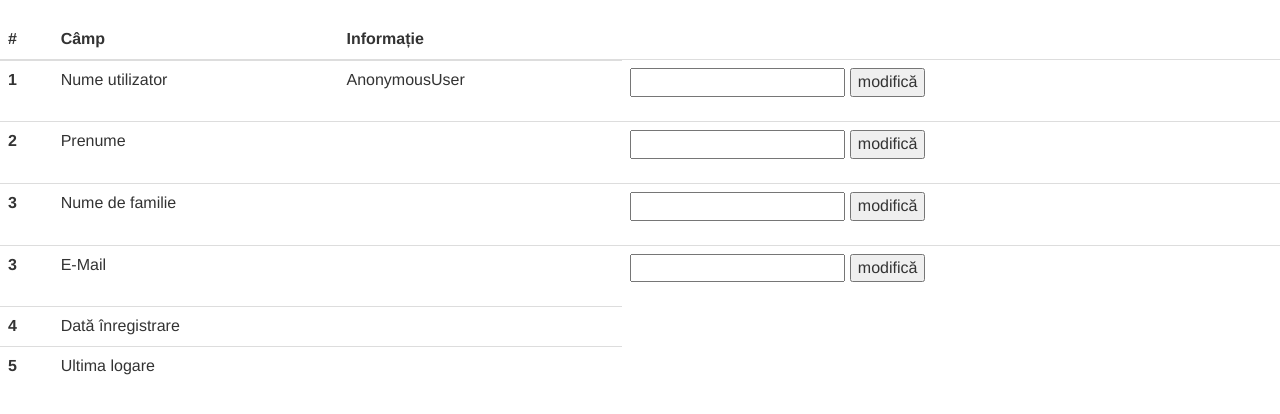
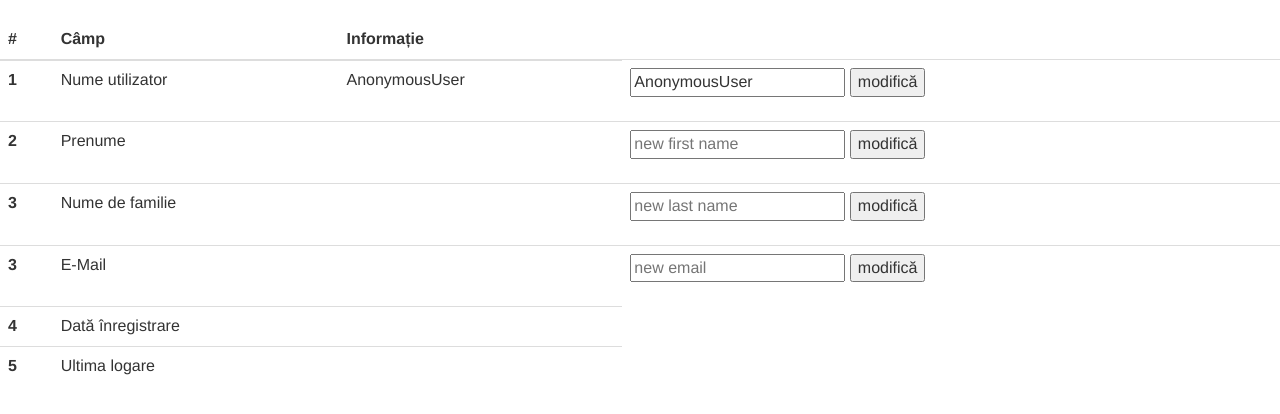
Before and after one commit to Tudor2208/Cinema, a Django app: template cinemaproject/cinema/templates/cinema/Profile.html in a window 1280 px wide. Shown: the part 235-649 px from the top of the page. Run offline with Django 3.2, Linux system fonts and the light colour scheme; the template is opened without the code that fills it, so the values that code supplies are empty; some libraries are stand-ins or nearby versions.

Commit message:
profile template modified

```diff
--- a/cinemaproject/cinema/templates/cinema/Profile.html
+++ b/cinemaproject/cinema/templates/cinema/Profile.html
@@ -59,7 +59,7 @@
                 <td>
                     <form method="POST" action="">
                       {%csrf_token%}
-                      <input type="text" name="username">
+                      <input type="text" name="username" placeholder = "new username" value = {{user}}>
                       <input type="submit" name="submit" value ="modifică">
                     </form>
                 </td>
@@ -73,7 +73,7 @@
                 <td>
                   <form method="POST" action="">
                     {%csrf_token%}
-                    <input type="text" name="firstname">
+                    <input type="text" name="firstname" placeholder = "new first name">
                     <input type="submit" name="submit" value ="modifică">
                   </form>
               </td>
@@ -86,7 +86,7 @@
                 <td>
                   <form method="POST" action="">
                     {%csrf_token%}
-                    <input type="text" name="lastname">
+                    <input type="text" name="lastname" placeholder = "new last name">
                     <input type="submit" name="submit" value ="modifică">
                   </form>
               </td>
@@ -99,7 +99,7 @@
                 <td>
                   <form method="POST" action="">
                     {%csrf_token%}
-                    <input type="text" name="email">
+                    <input type="text" name="email" placeholder = "new email">
                     <input type="submit" name="submit" value ="modifică">
                   </form>
               </td>
```
Also changed, not shown: cinemaproject/db.sqlite3.
